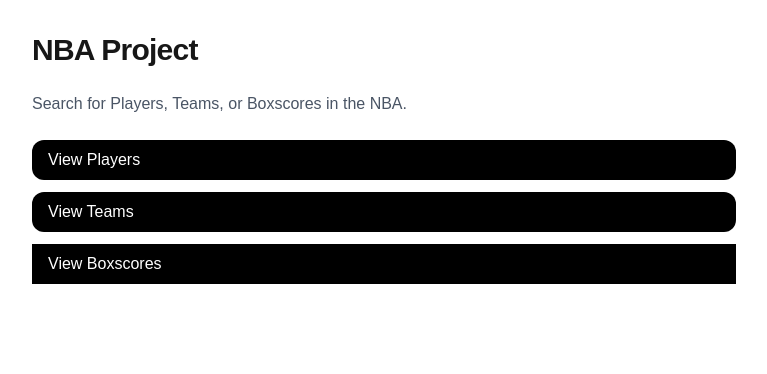
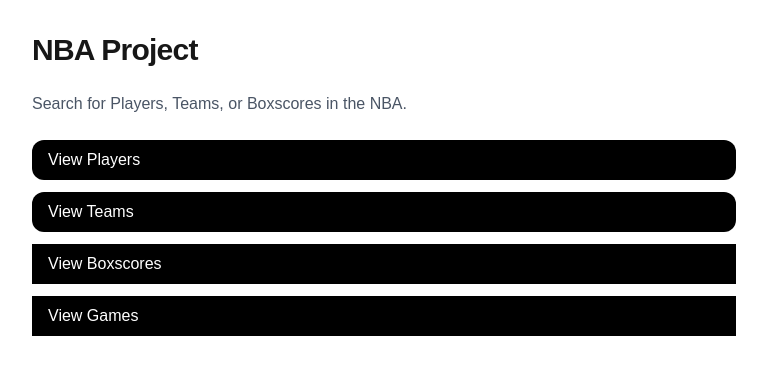
Before and after one commit to iammon/nba-project, a Next.js app: page / in a window 1280 px wide. Shown: the top 374 px of the page, without its empty margins (256-1023 px from the left). Built offline with nearby package versions, Linux system fonts and the light colour scheme.

Commit message:
Add Games button on homepage

```diff
--- a/src/app/page.tsx
+++ b/src/app/page.tsx
@@ -21,10 +21,16 @@
           View Teams
         </a>
         <a
-          href="/bocscores"
+          href="/boxscores"
           className="inline-block rounded-x1 px-4 py-2 bg-black text-white hover:bg-gray-9=800"
         >
           View Boxscores
+        </a>
+        <a
+          href="/games"
+          className="inline-block rounded-x1 px-4 py-2 bg-black text-white hover:bg-gray-9=800"
+        >
+          View Games
         </a>
       </div>
     </main>
```
